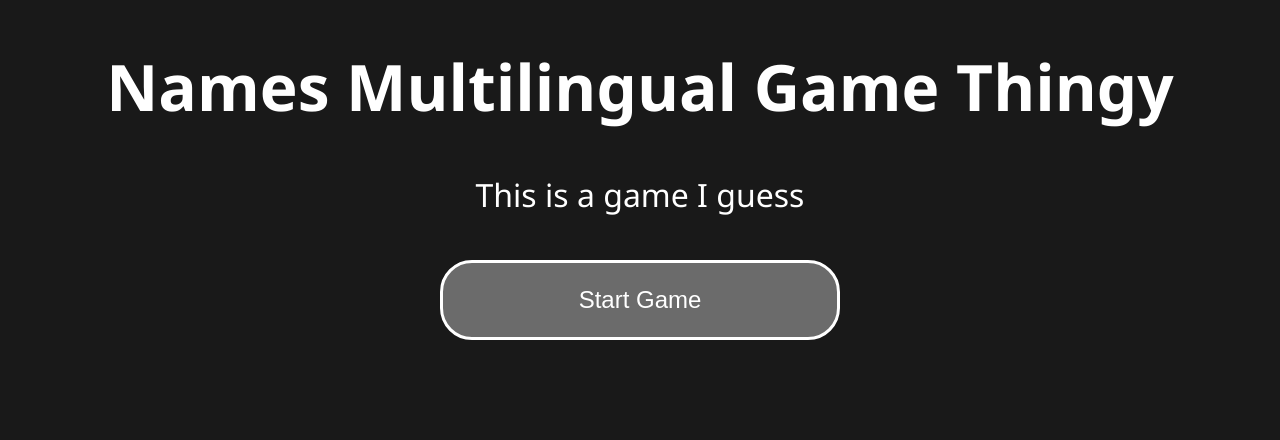
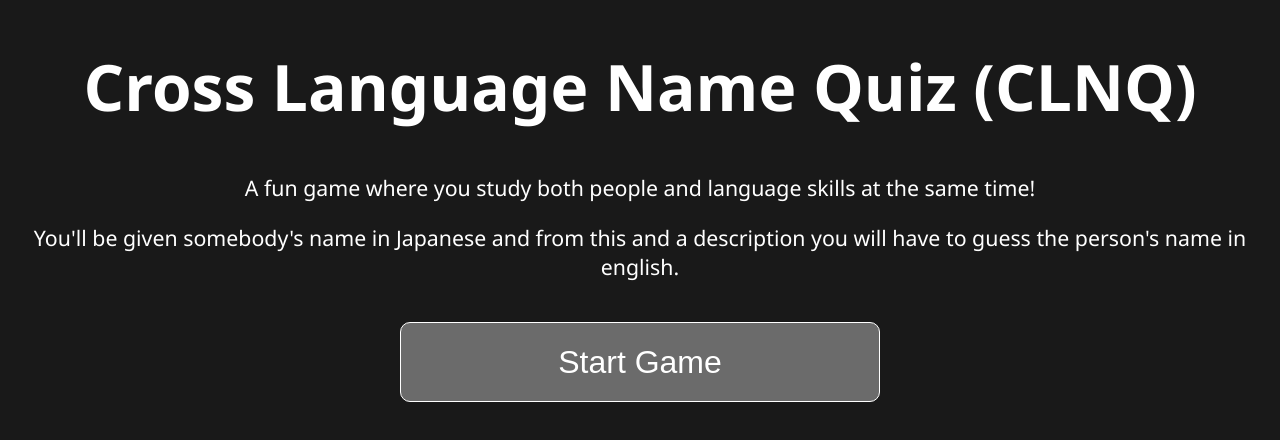
Before and after one commit to IffyDeathValley99/CrossLanguageNameQuiz, a plain HTML site: page index.html in a window 1280 px wide. Drawn offline with Linux system fonts and the light colour scheme.

Commit message:
Style Changes
Changed main screen to use design consistency from the game and adds a real description

```diff
--- a/css/main.css
+++ b/css/main.css
@@ -9,14 +9,15 @@ body {
     background-color: rgba(0, 0, 0, 0.9);
   }
 button {
-  font-size: x-large;
-  margin-top: 1.5vh;
-  width: 50vh;
-  height: 10vh;
-  border-radius: 4vh;
-  border-width: 3px;
-  border-style: solid;
-  transition: 0.15s;
+    margin-top: 2.5vh;
+    width: 60vh;
+    height: 10vh;
+    font-size: 24pt;
+    border-radius: 10px;
+    text-align: center;
+    border-width: 0.25px;
+    border-style: solid;
+    border-color: white;
 }
 button:hover {
   background-color: rgb(31,32,34);
@@ -27,3 +28,6 @@ button:hover {
   margin-bottom: 0px;
   flex-direction: column;
 }
+p {
+  font-size: 16pt;
+}
--- a/index.html
+++ b/index.html
@@ -9,14 +9,17 @@
 <body>
     <div id="main-div" style="height: 100vh;">
         <h1>
-            Names Multilingual Game Thingy
+            Cross Language Name Quiz (CLNQ)
         </h1>
         <div>
 
         </div>
         <p>
-            This is a game I guess
+            A fun game where you study both people and language skills at the same time!
         </p>
+        <P>
+            You'll be given somebody's name in Japanese and from this and a description you will have to guess the person's name in english.
+        </P>
         <button onclick="location.href='game.html'">
             Start Game
         </button>
--- a/js/main.js
+++ b/js/main.js
@@ -43,7 +43,7 @@ function newName () {
     }
 
     englishNames = data[peopleIndex].names;
-    translatedName = data[peopleIndex].japanesenam;
+    translatedName = data[peopleIndex].japanesename;
     singularDescription = data[peopleIndex].description;
 
     document.getElementById("nameOutput").textContent = translatedName;
```
